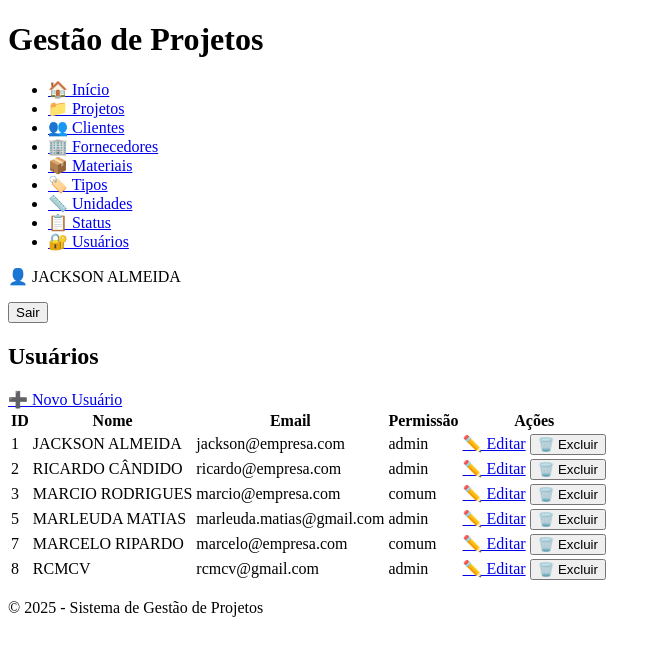
After one commit to rcmcv/gestao-projetos, a Flask app: page /usuarios in a window 1280 px wide. The commit adds this page. Shown: the top 656 px of the page, without its empty margins (0-661 px from the left). Run offline with Flask 3, Linux system fonts and the light colour scheme; a user stored in the database is signed in.

Commit message:
Implementação completa da tela de usuários (CRUD, proteção, rotas e validações)

```diff
--- a/app/routes/__init__.py
+++ b/app/routes/__init__.py
@@ -12,6 +12,8 @@ from .status_routes import web as status_routes
 from .tipos_routes import web as tipos_routes
 from .unidades_routes import web as unidades_routes
 from .web_routes import web as web_routes  # 👈 Aqui está o blueprint "web"
+from .usuarios_routes import web as usuarios_routes
+
 
 # 🔹 Opcional: podemos expor esses blueprints num dicionário se quisermos
 # usar isso de forma mais dinâmica futuramente.
--- /dev/null
+++ b/app/routes/usuarios_routes.py
@@ -0,0 +1,80 @@
+# app/routes/usuarios_routes.py
+
+from flask import render_template, redirect, url_for, request, flash, session
+from app.models.models import Usuario
+from app import db
+from werkzeug.security import generate_password_hash
+from .web_routes import web  # ✅ Importa o blueprint já criado
+
+# ✅ Middleware de acesso restrito
+def admin_required():
+    if 'usuario_id' not in session or session.get('usuario_permissao') != 'admin':
+        flash('Acesso restrito a administradores.', 'danger')
+        return redirect(url_for('web.login'))
+    return None
+
+# ✅ Lista todos os usuários cadastrados
+@web.route('/usuarios')
+def listar_usuarios():
+    acesso = admin_required()
+    if acesso:
+        return acesso
+
+    usuarios = Usuario.query.all()
+    return render_template('usuarios/listar_usuarios.html', usuarios=usuarios)
+
+# ✅ Exibe formulário de novo usuário
+@web.route('/usuarios/novo', methods=['GET', 'POST'])
+def novo_usuario():
+    acesso = admin_required()
+    if acesso:
+        return acesso
+
+    if request.method == 'POST':
+        nome = request.form.get('nome')
+        email = request.form.get('email')
+        senha = request.form.get('senha')
+        permissao = request.form.get('permissao')
+
+        if Usuario.query.filter_by(email=email).first():
+            flash('E-mail já cadastrado.', 'warning')
+            return redirect(url_for('web.novo_usuario'))
+
+        novo = Usuario(
+            nome=nome,
+            email=email,
+            senha=generate_password_hash(senha),
+            permissao=permissao
+        )
+        db.session.add(novo)
+        db.session.commit()
+
+        flash('Usuário cadastrado com sucesso!', 'success')
+        return redirect(url_for('web.listar_usuarios'))
+
+    return render_template('usuarios/form_usuario.html', usuario=None)
+
+# ✅ Edita um usuário existente
+@web.route('/usuarios/<int:id>/editar', methods=['GET', 'POST'])
+def editar_usuario(id):
+    acesso = admin_required()
+    if acesso:
+        return acesso
+
+    usuario = Usuario.query.get_or_404(id)
+
+    if request.method == 'POST':
+        usuario.nome = request.form.get('nome')
+        usuario.email = request.form.get('email')
+        usuario.permissao = request.form.get('permissao')
+
+        # Atualiza senha se foi preenchida
+        nova_senha = request.form.get('senha')
+        if nova_senha:
+            usuario.senha = generate_password_hash(nova_senha)
+
+        db.session.commit()
+        flash('Usuário atualizado com sucesso!', 'success')
+        return redirect(url_for('web.listar_usuarios'))
+
+    return render_template('usuarios/form_usuario.html', usuario=usuario)
--- a/app/templates/base.html
+++ b/app/templates/base.html
@@ -1,12 +1,16 @@
 <!DOCTYPE html>
-<html lang="pt-br">
+<html lang="pt-BR">
 <head>
     <meta charset="UTF-8">
     <title>{% block title %}Gestão de Projetos{% endblock %}</title>
 </head>
 <body>
+    <!-- ✅ Cabeçalho -->
+    <header>
+        <h1>Gestão de Projetos</h1>
+    </header>
 
-    <!-- 🔹 Menu de navegação principal -->
+    <!-- ✅ Menu de navegação principal -->
     <nav>
         <ul>
             <!-- Início / Dashboard -->
@@ -32,6 +36,11 @@
 
             <!-- Módulo Status de Projeto -->
             <li><a href="{{ url_for('web.listar_status') }}">📋 Status</a></li>
+
+            <!-- ✅ Módulo Usuários – visível apenas para administradores -->
+            {% if session.get('usuario_permissao') == 'admin' %}
+                <li><a href="{{ url_for('web.listar_usuarios') }}">🔐 Usuários</a></li>
+            {% endif %}
         </ul>
 
         <!-- 🔹 Informações do usuário logado -->
@@ -43,11 +52,22 @@
         {% endif %}
     </nav>
 
-    <!-- 🔹 Conteúdo dinâmico da página -->
+    <!-- ✅ Área de conteúdo dinâmico -->
     <main>
-        {% block content %}
-        {% endblock %}
+        {% with mensagens = get_flashed_messages(with_categories=true) %}
+            {% if mensagens %}
+                {% for categoria, msg in mensagens %}
+                    <div class="alert {{ categoria }}">{{ msg }}</div>
+                {% endfor %}
+            {% endif %}
+        {% endwith %}
+
+        {% block conteudo %}{% endblock %}
     </main>
 
+    <!-- ✅ Rodapé -->
+    <footer>
+        <p>&copy; {{ current_year or 2025 }} - Sistema de Gestão de Projetos</p>
+    </footer>
 </body>
 </html>
--- /dev/null
+++ b/app/templates/usuarios/listar_usuarios.html
@@ -0,0 +1,48 @@
+{% extends 'base.html' %}
+
+{% block titulo %}Usuários{% endblock %}
+
+{% block conteudo %}
+<div class="container mt-4">
+    <h2>Usuários</h2>
+
+    <!-- Botão para adicionar novo usuário -->
+    <a href="{{ url_for('web.novo_usuario') }}" class="btn btn-primary mb-3">➕ Novo Usuário</a>
+
+    <!-- Tabela de usuários -->
+    <table class="table table-bordered table-hover">
+        <thead class="table-light">
+            <tr>
+                <th>ID</th>
+                <th>Nome</th>
+                <th>Email</th>
+                <th>Permissão</th>
+                <th>Ações</th>
+            </tr>
+        </thead>
+        <tbody>
+            {% for usuario in usuarios %}
+            <tr>
+                <td>{{ usuario.id }}</td>
+                <td>{{ usuario.nome }}</td>
+                <td>{{ usuario.email }}</td>
+                <td>{{ usuario.permissao }}</td>
+                <td>
+                    <!-- Botão para editar -->
+                    <a href="{{ url_for('web.editar_usuario', id=usuario.id) }}" class="btn btn-sm btn-warning">✏️ Editar</a>
+
+                    <!-- Botão para excluir (com confirmação) -->
+                    <form action="{{ url_for('web.excluir_usuario', id=usuario.id) }}" method="POST" style="display:inline;" onsubmit="return confirm('Tem certeza que deseja excluir este usuário?');">
+                        <button type="submit" class="btn btn-sm btn-danger">🗑️ Excluir</button>
+                    </form>
+                </td>
+            </tr>
+            {% else %}
+            <tr>
+                <td colspan="5" class="text-center">Nenhum usuário cadastrado.</td>
+            </tr>
+            {% endfor %}
+        </tbody>
+    </table>
+</div>
+{% endblock %}
```
Also changed, not shown: app/routes/auth_routes.py (+37 -3 lines), app/templates/usuarios/form_usuario.html (added, +44 -0 lines), instance/gestao.db.
